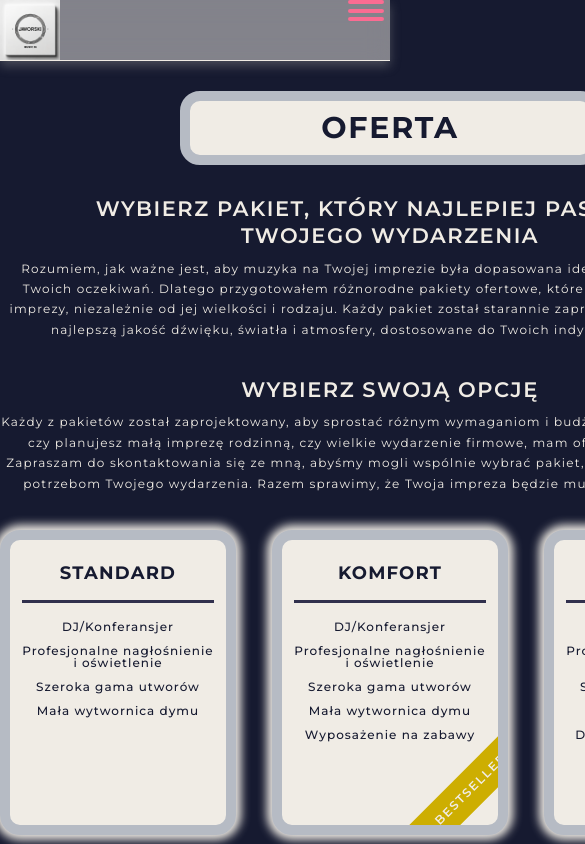
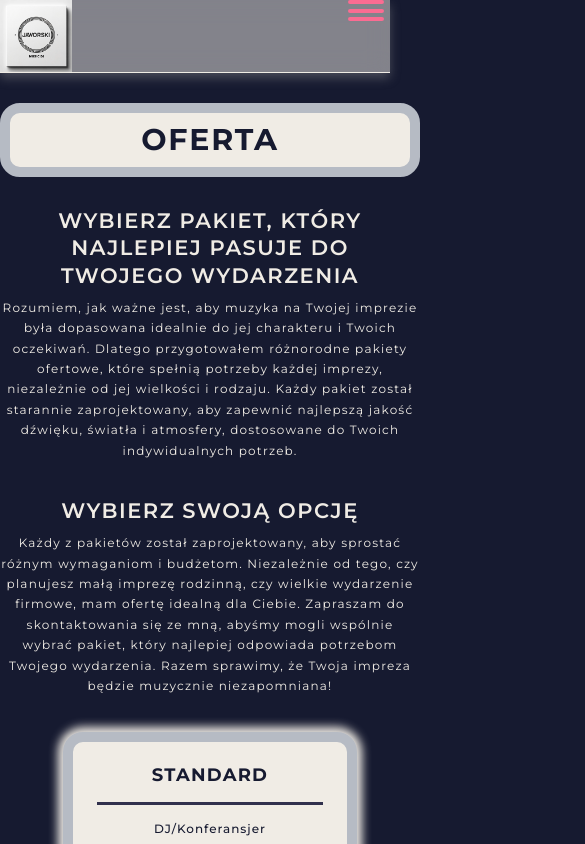
Before and after one commit to patryk-pi/Baby_Feed, a Next.js app: page /oferta in a window 390 px wide. Shown: the top 844 px of the page, 585 px wide, since content can reach past the window. Built offline with nearby package versions, Linux system fonts and the light colour scheme.

Commit message:
added media queries to offer, removed parallax effect in order to fix it on all widths

```diff
--- a/src/app/page.tsx
+++ b/src/app/page.tsx
@@ -3,6 +3,7 @@ import Footer from "@/components/Footer/Footer";
 import Hero from "@/components/Hero/Hero";
 import Navbar from "@/components/Navbar/Navbar";
 import Video from "@/components/Video/Video";
+import { ParallaxProvider } from "react-scroll-parallax";
 
 const Home = () => {
     return (
--- a/src/components/Navbar/Navbar.tsx
+++ b/src/components/Navbar/Navbar.tsx
@@ -12,7 +12,7 @@ const Navbar = () => {
         let currentScrollPosition: number = 0;
         let previousScrollPosition: number = 0;
 
-        window.addEventListener("wheel", function () {
+        window.addEventListener("scroll", function () {
             currentScrollPosition = window.scrollY;
 
             if (currentScrollPosition > previousScrollPosition) setHidden(true);
--- a/src/components/Navbar/_navbar.scss
+++ b/src/components/Navbar/_navbar.scss
@@ -21,7 +21,7 @@
         margin: 0 auto;
         display: flex;
         justify-content: space-between;
-        height: 10rem;
+        height: 12rem;
 
         @include mobileXL {
             width: auto;
@@ -37,8 +37,8 @@
     // left: 0;
 
     &__logo {
-        height: 10rem;
-        width: 10rem;
+        height: 12rem;
+        width: 12rem;
     }
 
     &__links {
--- a/src/components/OfferPage/_offer.scss
+++ b/src/components/OfferPage/_offer.scss
@@ -4,6 +4,10 @@
         margin: 0 auto;
         display: flex;
         flex-direction: column;
+
+        @include mobileXL {
+            width: $container-width-mobile;
+        }
     }
 
     &__boxcontainer {
@@ -12,6 +16,12 @@
         gap: 6rem;
         justify-content: space-between;
         margin-bottom: 10rem;
+
+        @include mobileXL {
+            flex-direction: column;
+            align-items: center;
+            gap: 10rem;
+        }
 
         // grid-template-columns: repeat(2, 1fr);
     }
@@ -51,6 +61,11 @@
         box-shadow: 0px 0px 10px 5px $color-white;
         visibility: hidden;
         opacity: 0;
+
+        @include mobileXL {
+            width: 70%;
+            padding: 4rem 4rem 8rem;
+        }
 
         &-1 {
             transition: 1s 0.2s all;
@@ -100,6 +115,14 @@
         left: 18.5rem;
         bottom: 3rem;
         font-weight: 600;
+
+        @include mobileXL {
+            left: 26.5rem;
+            bottom: 3.5rem;
+            font-size: 1.8rem;
+            font-weight: 700;
+            padding: 2rem 7rem;
+        }
     }
 
     &__btn {
--- a/src/components/Video/Video.tsx
+++ b/src/components/Video/Video.tsx
@@ -4,6 +4,7 @@ import { Children } from "react";
 import {
     Parallax,
     ParallaxBanner,
+    ParallaxBannerLayer,
     ParallaxProvider,
 } from "react-scroll-parallax";
 
@@ -30,7 +31,7 @@ const Video = ({ source, parallax, speed, marTop }: VideoProps) => {
         <ParallaxProvider>
             <section className="video">
                 <Parallax
-                    speed={speed}
+                    speed={0}
                     style={{
                         marginTop: marTop,
                     }}
--- a/src/components/Video/_video.scss
+++ b/src/components/Video/_video.scss
@@ -21,8 +21,9 @@
 
     &__container {
         position: relative;
-        height: calc((12 / 16) * 100vw);
-        min-height: -webkit-fill-available;
+        top: 0;
+        height: calc((11.5 / 16) * 100vw);
+        // min-height: -webkit-fill-available;
         // overflow-y: hidden; /* Hide vertical overflow at the bottom */
 
         @include mobileXL {
@@ -43,5 +44,6 @@
         top: 0;
         left: 0;
         // margin-bottom: -0.9rem;
+        box-shadow: 0px 5px 25px 5px rgba(255, 255, 255, 0.3);
     }
 }
--- a/src/styles/settings/_variables.scss
+++ b/src/styles/settings/_variables.scss
@@ -7,5 +7,5 @@ $border-radius: 5.8rem;
 
 $container-width: 140rem;
 $container-offer-width: 130rem;
-$container-width-mobile: 60rem;
+$container-width-mobile: 70rem;
 $outsourcing-width: 110rem;
```
